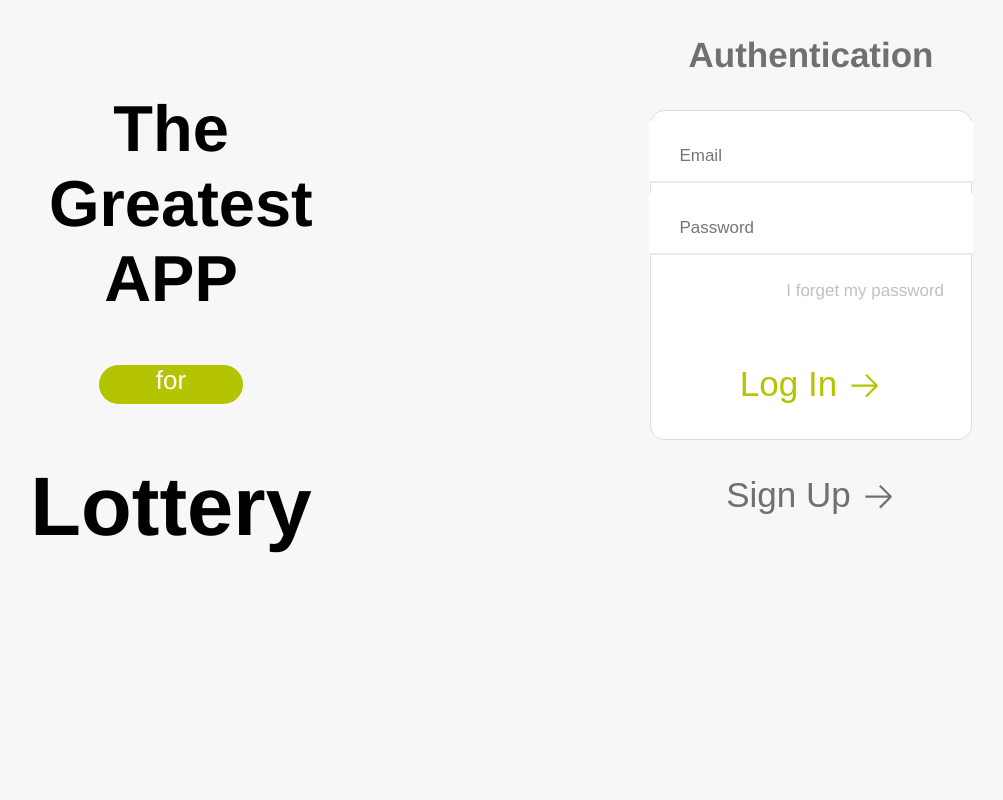
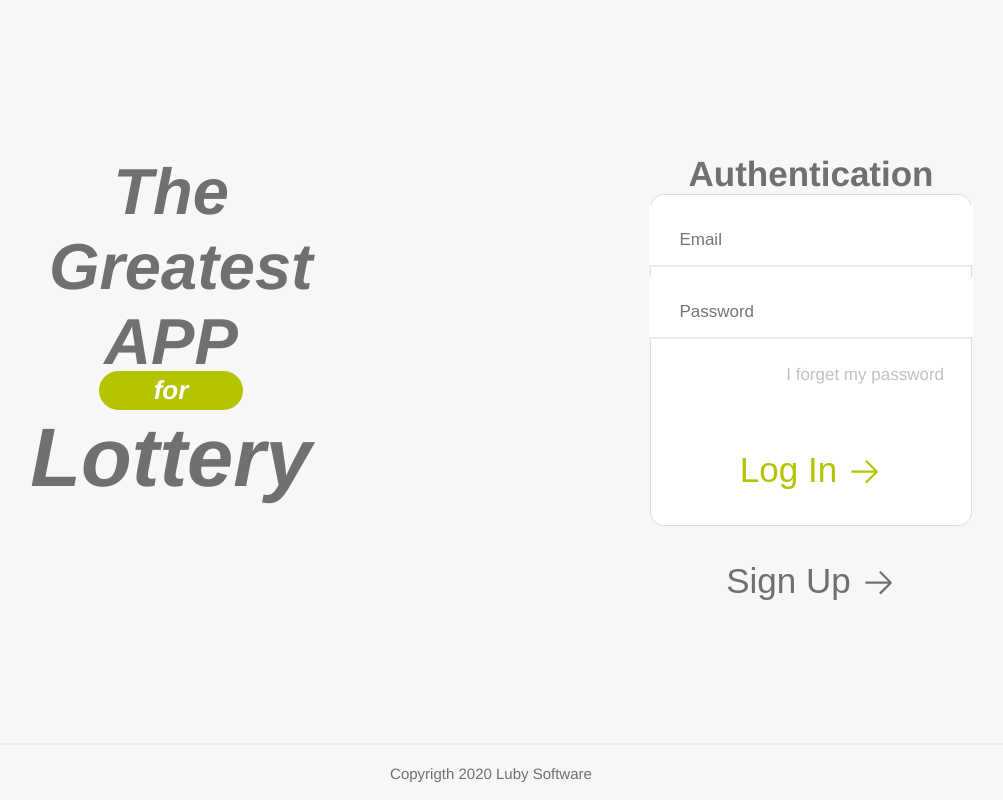
Before and after one commit to Danielbb21/ProvaReact, a React (Create React App) app in the folder prova-react/: page / in a window 1280 px wide. Shown: the whole page, without its empty margins (149-1152 px from the left). Built offline with nearby package versions, Linux system fonts and the light colour scheme.

Commit message:
Adding more style to the Home, Reset Password and Register pages

```diff
--- a/prova-react/src/components/FilterGame/index.tsx
+++ b/prova-react/src/components/FilterGame/index.tsx
@@ -1,4 +1,4 @@
-import React, { useEffect, useState } from "react";
+import React from "react";
 import { VscArrowRight } from "react-icons/vsc";
 import data from "../../games.json";
 import ButtonGame from "../ButtonGame";
@@ -41,8 +41,6 @@ const sortGame = (arr: CartInterface[], typeOfSort: string | null, id: string) =
 
 const FilterGame: React.FC<FilterGameProps> = (props) => {
   const cartRedux = useAppSelector((state) => state.cart);
-  const [cartElements, setCartElements] = useState<CartInterface[]>();
-  const users = useAppSelector((state) => state.user.users);
   const history = useHistory();
   const location = useLocation();
   console.log("location", location);
--- a/prova-react/src/components/FormSignIn/style.ts
+++ b/prova-react/src/components/FormSignIn/style.ts
@@ -8,6 +8,7 @@ interface FormProps{
 
 export const FormTitle = styled.h3`
     font-size: 35px;
+    margin: 0;
     text-align: center;
     color: #707070;
     @media(max-width: 280px) {
--- a/prova-react/src/components/Logo/style.ts
+++ b/prova-react/src/components/Logo/style.ts
@@ -5,7 +5,8 @@ export const LogoWrapper = styled.div`
     display: flex;
     flex-direction: column;
     align-items: center;
-    justify-content: space-between;
+    justify-content: space-evenly;
+    height: 100%;
     flex: 1;
     @media(max-width: 800px) {
         /* height: 25vh; */
@@ -24,14 +25,19 @@ export const LogoTitle = styled.div`
   height: 21.7rem;
 
   h1 {
+    margin: 0;
     width: 100%;
     height: 100%;
     font-size: 6.5rem;
     text-align: center;
     word-wrap: wrap;
+    color: #707070;
+    font-weight: bold;
+    font-style: italic
   }
   @media(max-width: 800px) {
     h1{
+      margin: 0;
         font-size: 4.4rem;
     }
   }
@@ -47,17 +53,20 @@ export const LogoCircle = styled.div`
     text-align: center;
     width: 14.4rem;
     height:3.9rem;
-    margin-top:10rem;
+    /* margin-top:10rem; */
     border-radius: 10rem;
     background: #B5C401;
-
+    display: flex;
+    align-items: center;
+    justify-content: center;
     @media(max-width: 800px) {
         width: 8.4rem;
     height:1.9rem;
     margin-top: 1.4rem;
   }
     span{
-
+        font-weight: bold;
+        font-style: italic;
         color: #fff;
         font-size:2.6rem;
     }
@@ -74,6 +83,10 @@ export const LotoWord = styled.div`
     height: 9.9rem;
 
     h1{
+      font-weight: bold;
+        font-style: italic;
+        color: #707070;
+      margin:0;
         width: 100%;
         height: 100%;
         font-size: 8.3rem;
@@ -81,6 +94,7 @@ export const LotoWord = styled.div`
     }
     @media(max-width: 800px) {
         h1{
+          margin:0;
         font-size: 2.3rem;
 
         }
--- a/prova-react/src/pages/Home.tsx
+++ b/prova-react/src/pages/Home.tsx
@@ -7,17 +7,16 @@ import Logo from "../components/Logo";
 
 const HomeWrapper = styled.div`
   display: flex;
-  align-items: center;
+  /* align-items: center; */
   justify-content: space-evenly;
-  height: 100%;
+  /* height: 50vh; */
   width: 100%;
   flex: 1;
 
-
+  margin-top: 15.4rem;
   @media(max-width: 700px) {
     flex-direction: column;
     flex: 1;
-    justify-content: center;
     margin: 0 auto;
   }
 
@@ -31,7 +30,7 @@ const Home: React.FC = () => {
         <Form />
 
       </HomeWrapper>
-      {/* <Footer /> */}
+      <Footer />
     </>
   );
 };
--- a/prova-react/src/pages/RegisterUser.tsx
+++ b/prova-react/src/pages/RegisterUser.tsx
@@ -8,13 +8,13 @@ import Logo from "../components/Logo";
 
 const HomeWrapper = styled.div`
   display: flex;
-  align-items: center;
+  /* align-items: center; */
   justify-content: space-evenly;
-  height: 100%;
+  /* height: 50vh; */
   width: 100%;
   flex: 1;
 
-
+  margin-top: 15.4rem;
   @media(max-width: 700px) {
     flex-direction: column;
     flex: 1;
--- a/prova-react/src/pages/ResetPassword.tsx
+++ b/prova-react/src/pages/ResetPassword.tsx
@@ -8,13 +8,13 @@ import Logo from "../components/Logo";
 
 const HomeWrapper = styled.div`
   display: flex;
-  align-items: center;
+  /* align-items: center; */
   justify-content: space-evenly;
-  height: 100%;
+  /* height: 50vh; */
   width: 100%;
   flex: 1;
 
-
+  margin-top: 15.4rem;
   @media(max-width: 700px) {
     flex-direction: column;
     flex: 1;
```
